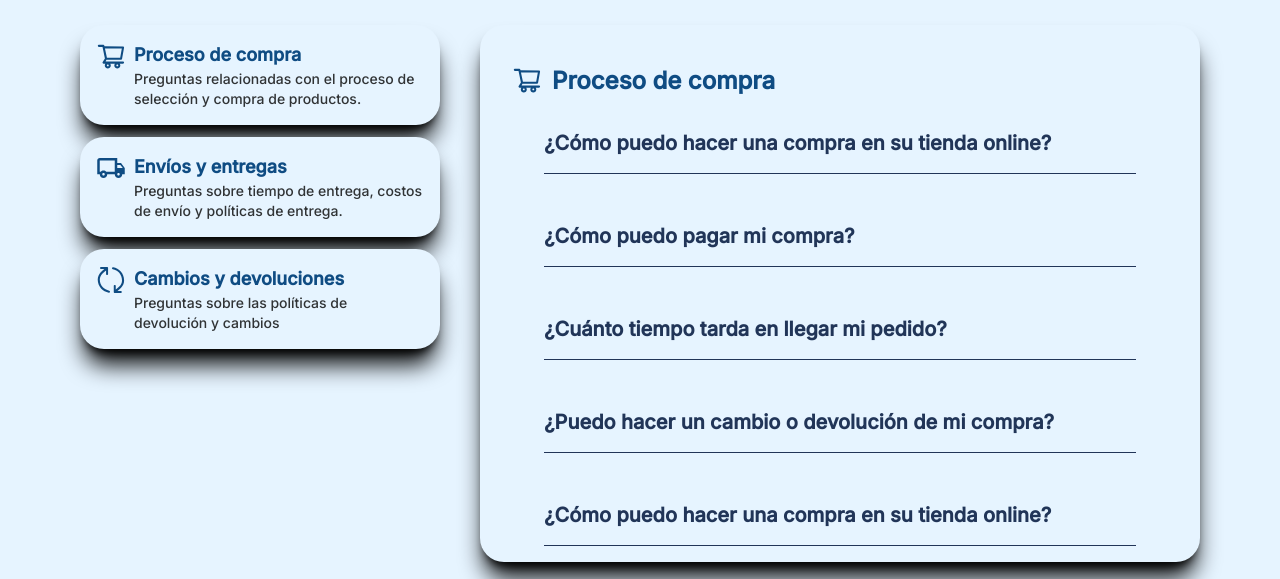
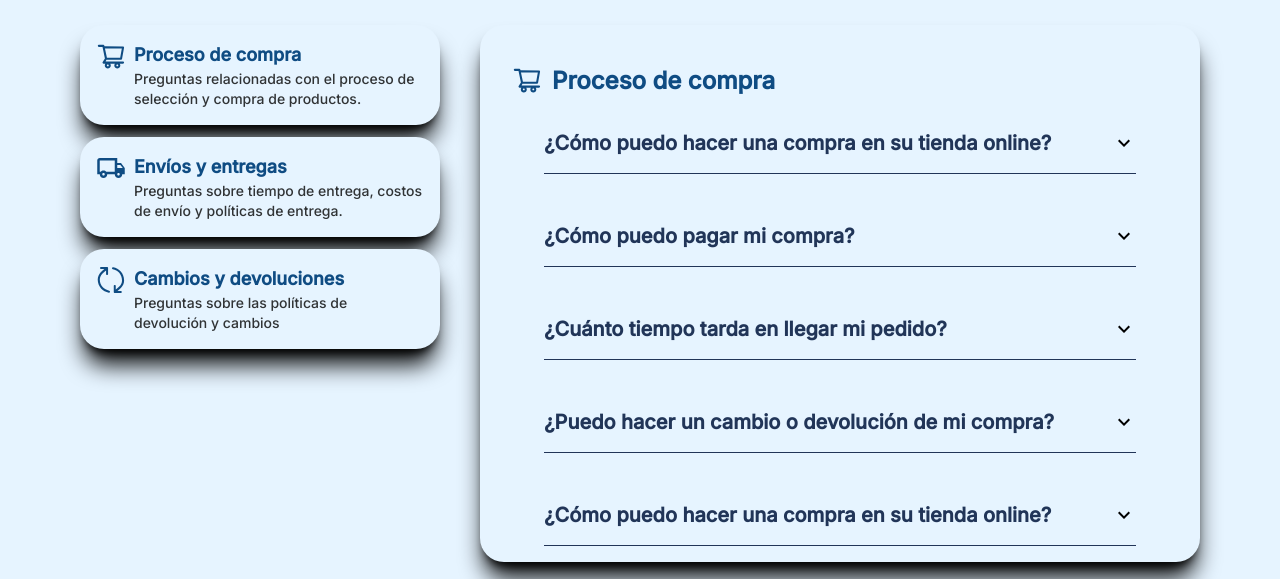
Before and after one commit to leandrobattocchio/veruska, a React (Vite) app: page /clientes in a window 1280 px wide. Shown: the part 2220-2799 px from the top of the page. Built offline with nearby package versions, Linux system fonts and the light colour scheme.

Commit message:
Accordion arrow

```diff
--- a/src/components/Accordion/Accordion.jsx
+++ b/src/components/Accordion/Accordion.jsx
@@ -1,12 +1,15 @@
 import { useState } from "react"
-
+import {MdKeyboardArrowDown} from 'react-icons/md'
 const Accordion = ({title,desc}) => {
     const [Show,setShow] = useState(false)
 
     return (
     <div className="w-full px-16 flex flex-col">
         <div className="my-4 border-b border-primary-darkerblue   py-4 flex flex-col gap-4">
-            <p className="md:text-xl text-lg font-semibold cursor-default text-primary-darkerblue" onClick={()=>setShow((sw)=>!sw)}>{title}</p>
+            <div className="flex justify-between items-center" onClick={()=>setShow((sw)=>!sw)}>
+                <p className="md:text-xl text-lg font-semibold cursor-default text-primary-darkerblue" >{title}</p>
+                <MdKeyboardArrowDown size={24}/>
+            </div>
             <p className={Show ? "flex justify-center mb-5 md:text-base text-xs text-primary-black" : "hidden"}>{desc}</p>
         </div>
     </div>
```
